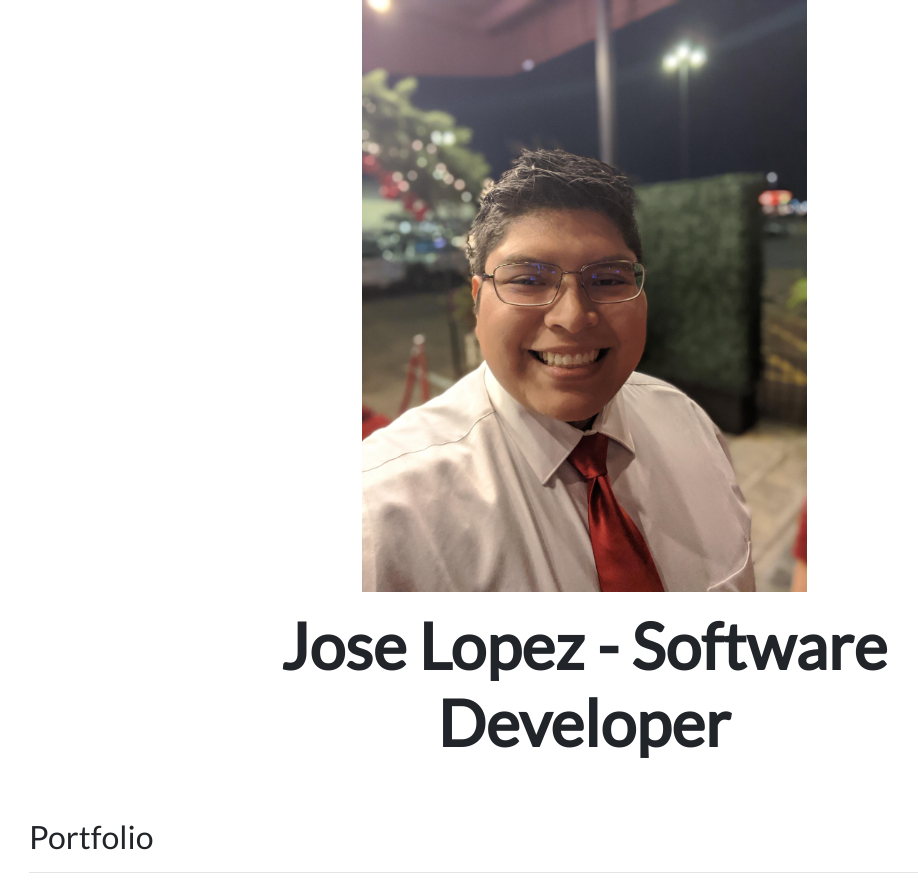
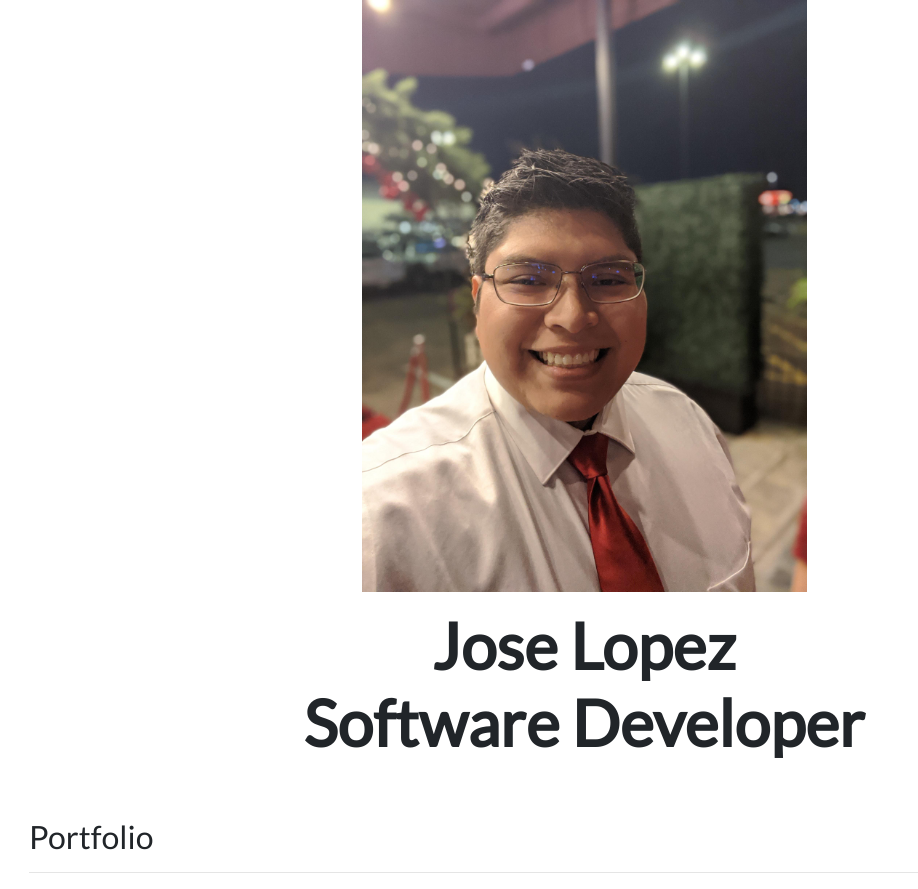
Before and after one commit to BuilderTron/portfolio_v1_project, a Django app: page / in a window 1280 px wide. Shown: the part 103-992 px from the top of the page, without its empty margins (56-974 px from the left). Run offline with Django 3.2, Linux system fonts and the light colour scheme; data that the repository does not hold is empty; some libraries are stand-ins or nearby versions.

Commit message:
Added requirements and local settings. Changed some text in home page.

```diff
--- a/portfolio/templates/portfolio/home.html
+++ b/portfolio/templates/portfolio/home.html
@@ -12,7 +12,7 @@
 
 <div class="row justify-content-center mb-3">
   <div class="col-md-9 text-center">
-    <h1 id="hometext" class="font-weight-bold">Jose Lopez - Software Developer </h1>
+    <h1 id="hometext" class="font-weight-bold">Jose Lopez <br>Software Developer </h1>
   </div>
 </div>
 
--- a/portfolio_v1/settings.py
+++ b/portfolio_v1/settings.py
@@ -124,3 +124,8 @@ STATIC_ROOT = os.path.join(BASE_DIR,'static')
 
 MEDIA_URL = '/media/'
 MEDIA_ROOT = os.path.join(BASE_DIR,'media')
+
+try:
+    from .local_settings import *
+except ImportError:
+    print("Looks like no local file. You must be in production.")
```
Also changed, not shown: requirements.txt (+6 -2 lines).
